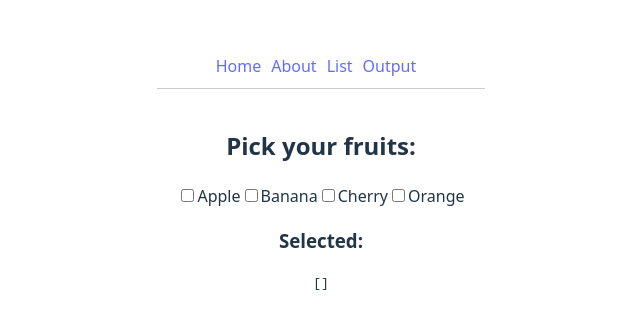
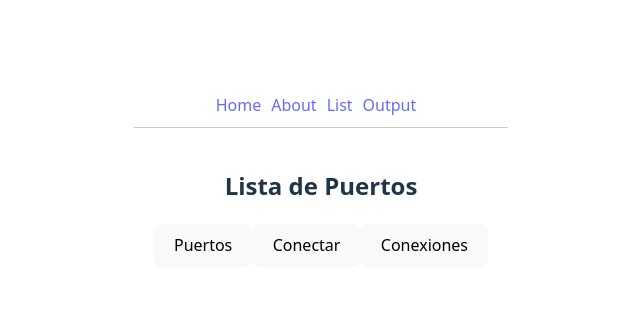
Before and after one commit to dark8nDev/electron-tests, a React (Vite) app: page /list in a window 1280 px wide. Shown: the part 215-544 px from the top of the page, without its empty margins (319-959 px from the left). Built offline with nearby package versions, Linux system fonts and the light colour scheme.

Commit message:
serialport interaction and output

```diff
--- a/electron/main.ts
+++ b/electron/main.ts
@@ -2,7 +2,7 @@ import { app, BrowserWindow, ipcMain } from 'electron/main'
 import { fileURLToPath } from "url";
 import path from 'node:path'
 
-import { getPort } from './serial.ts';
+import { getPort, getAllPorts, createPort, getConections } from './serial.ts';
 
 let mainWindow;
 let probability;
@@ -42,6 +42,9 @@ app.whenReady().then(() => {
   ipcMain.handle('get-random', () => Math.random())
   ipcMain.on('make-prob', () => {probability = Math.random(); console.log(probability)})
   ipcMain.handle('fetch-prob', () => probability)
+  ipcMain.handle('ports-list', async () => await getAllPorts())
+  ipcMain.handle('create-port', (event, path) => createPort(path))
+  ipcMain.handle('connections', async () => await getConections())
 
   port.on("data", (data) => {
     mainWindow.webContents.send("serial-data", data)
--- a/electron/preload.ts
+++ b/electron/preload.ts
@@ -4,5 +4,8 @@ contextBridge.exposeInMainWorld('backend', {
   getRandom: () => ipcRenderer.invoke("get-random"),
   makeProb: () => ipcRenderer.send('make-prob'),
   fetchProb: () => ipcRenderer.invoke('fetch-prob'),
-  onSerialData: (callback) => ipcRenderer.on('serial-data', (_, data) => callback(data))
+  onSerialData: (callback) => ipcRenderer.on('serial-data', (_, data) => callback(data)),
+  getAllPorts: () => ipcRenderer.invoke('ports-list'),
+  createPort: (path) => ipcRenderer.invoke('create-port', path),
+  getConnections: () => ipcRenderer.invoke('connections')
 })
--- a/src/List.tsx
+++ b/src/List.tsx
@@ -1,8 +1,32 @@
-import { useState } from 'react';
+import { useState, useEffect } from 'react';
 
 export default function List() {
-  const options = ["Apple", "Banana", "Cherry", "Orange"]; // your list
+  const [ports, setPorts] = useState([])
   const [selected, setSelected] = useState([]); // store selected items
+
+  useEffect(() => {
+    getAllPorts()
+  }, [])
+
+  const getAllPorts = async () => {
+    const portsList = await window.backend.getAllPorts();
+    setPorts(portsList)
+    setSelected([])
+  }
+
+  const savePorts = () => {
+    if (selected.length) {
+      selected.map(port => window.backend.createPort(port))
+    } else {
+      console.log("No ports selected")
+    }
+  }
+
+  const getConnections = async () => {
+    console.log(
+      await window.backend.getConnections()
+    )
+  }
 
   const handleChange = (event) => {
     const { value, checked } = event.target;
@@ -18,25 +42,24 @@ export default function List() {
 
   return (
     <>
-      <div className="p-4">
-        <h2 className="text-lg font-bold mb-2">Pick your fruits:</h2>
-        {options.map((item) => (
-          <label key={item} className="block">
+      <div className="ports-list">
+        <h2>Lista de Puertos</h2>
+        {ports.map(port => (
+          <label key={port.path}>
             <input
               type="checkbox"
-              value={item}
+              value={port.path}
               onChange={handleChange}
-              checked={selected.includes(item)}
+              checked={selected.includes(port.path)}
             />
-            {item}
+            {port.path}
           </label>
         ))}
+      </div>
 
-        <div className="mt-4">
-          <h3 className="font-semibold">Selected:</h3>
-          <pre>{JSON.stringify(selected, null, 2)}</pre>
-        </div>
-      </div>
+      <button onClick={() => getAllPorts()}>Puertos</button>
+      <button onClick={() => savePorts()}>Conectar</button>
+      <button onClick={() => getConnections()}>Conexiones</button>
     </>
   )
 }
```
Also changed, not shown: electron/serial.ts (+24 -0 lines).
